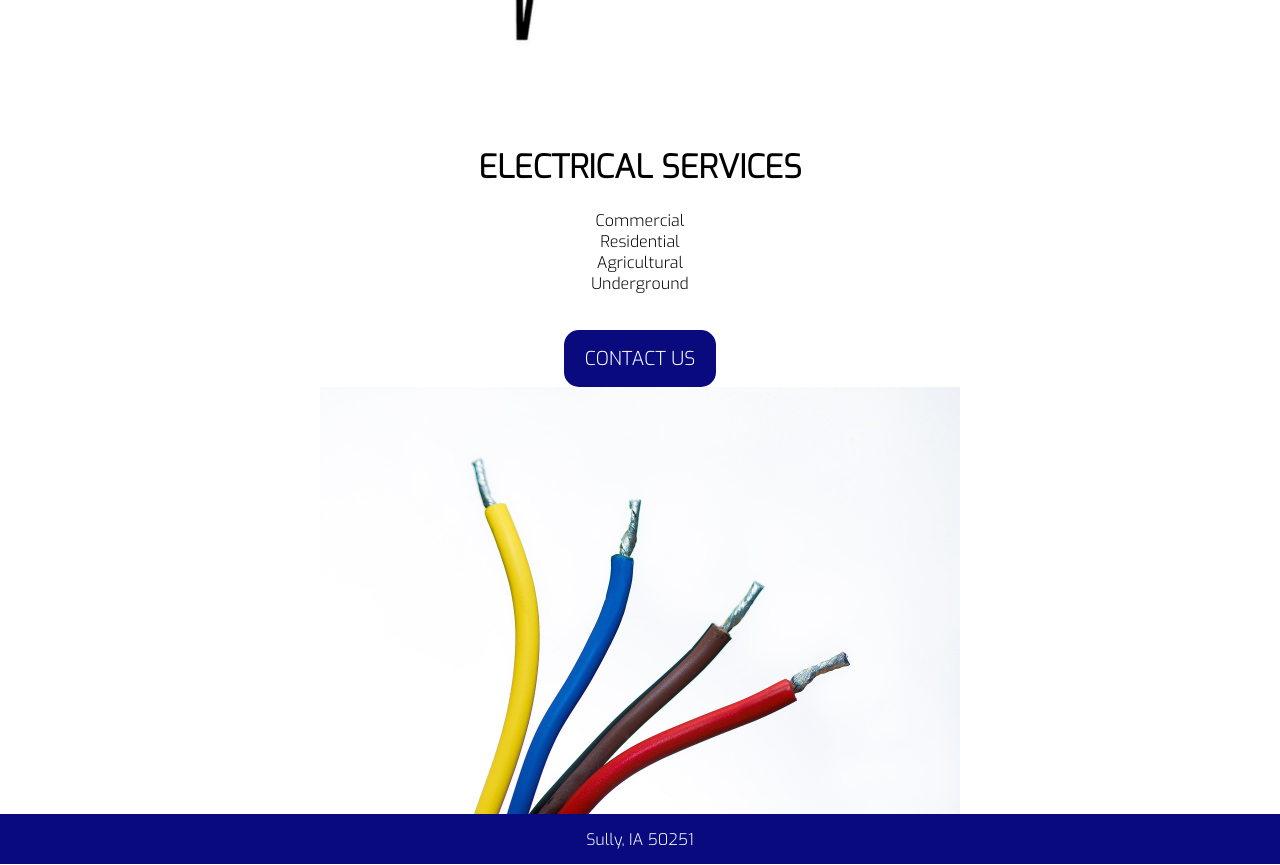
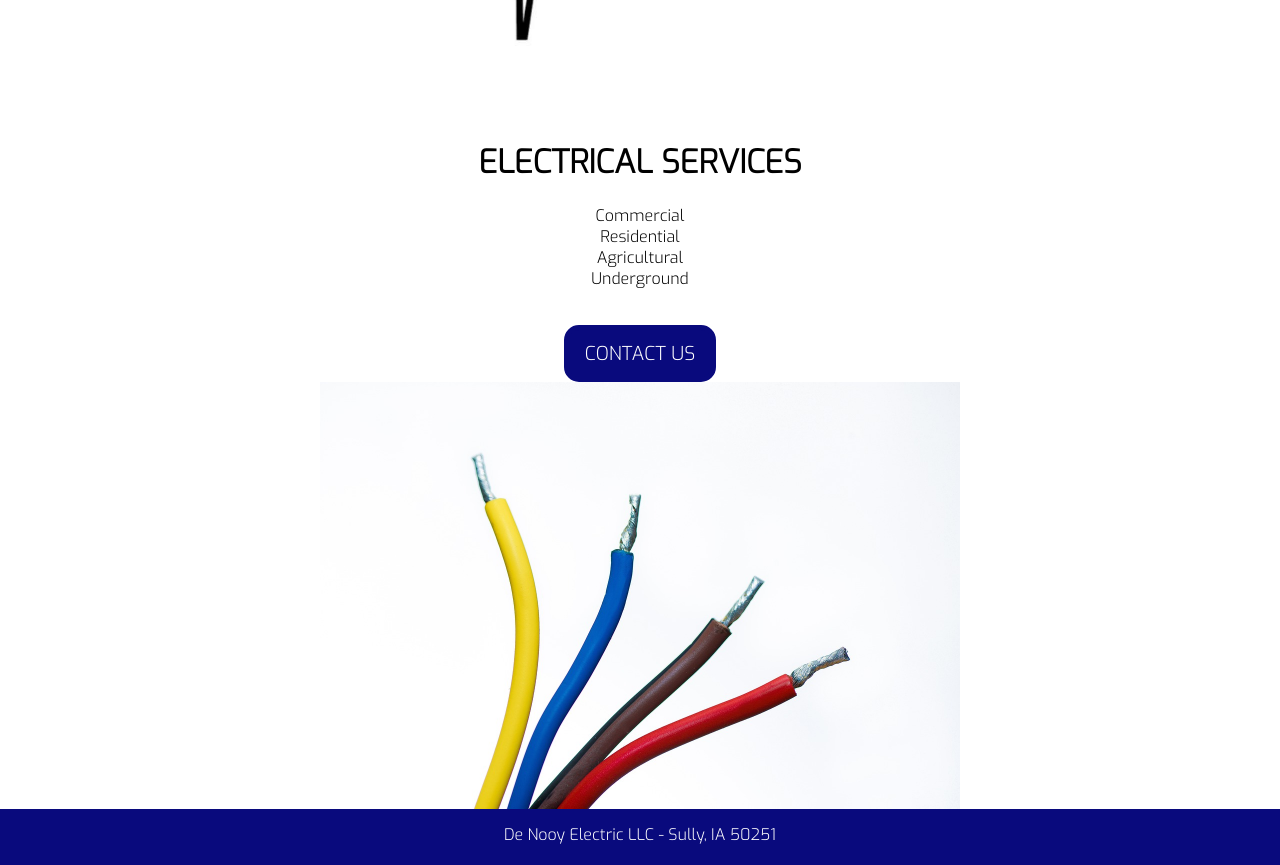
Before and after one commit to denooy/denooyelectric, a plain HTML site: page index.html in a window 1280 px wide. Shown: the part 520-1385 px from the top of the page. Drawn offline with Linux system fonts and the light colour scheme.

Commit message:
Add files via upload

```diff
--- a/index.html
+++ b/index.html
@@ -14,9 +14,11 @@
     <link href="https://fonts.googleapis.com/css2?family=Exo:wght@300&display=swap" rel="stylesheet">
 </head>
 <body>
+    <div class="container">
+        <div class="content-wrap">
         <header></header>
-    <img src="images/logo.png" alt="DeNooy Electric Logo">
-    <div class="container">
+        <img class="logo-image" src="images/logo.png" alt="DeNooy Electric Logo">
+        <div id="content">
         <div>
             <h1>ELECTRICAL SERVICES</h1>
             <ul>
@@ -30,7 +32,10 @@
             <button>CONTACT US</button>
         </div>
     </div>
+
         <img class="wires" src="images/wiring.jpg" alt="Stripped Wires">
-<footer><div class="footer">Sully, IA 50251</div></footer>
+        <footer><div class="footer">De Nooy Electric LLC - Sully, IA 50251</div></footer>
+     </div>
+    </div>
 </body>
 </html>
--- a/styles.css
+++ b/styles.css
@@ -7,7 +7,8 @@ body {
     padding: 0;
 }
 
-img {
+.logo-image {
+    display: block;
     width: 100%;
     max-width: 100%;
     height: auto;
@@ -15,6 +16,11 @@ img {
     margin-bottom: -25%;
 }
 .container {
+    position: relative;
+    min-height: 100vh;
+}
+
+#content {
     display: flex;
     justify-content: center;
     text-align: center;
@@ -54,19 +60,23 @@ button:hover {
     margin-right: auto;
     width: 50%;
     margin-top: 0%;
-    margin-bottom: -35%;
+    /* margin-bottom: -35%; */
 
+}
+
+.content-wrap {
+    padding-bottom: 3.5rem;
 }
 
 footer {
     background-color: #090a7d;
     width: 100%;
-    height: 50px;
-    /* position: relative; */
-    /* bottom: 0;    */
+    height: 3.5rem;
+    position: absolute;
+    bottom: 0;
     margin: 35% 0 0 0;
     padding: 0;
-    z-index: 99999;
+    /* z-index: 99999;   */
 }
 
 .footer {
@@ -75,3 +85,15 @@ footer {
     place-items: center;
     padding-top: 15px;
 }
+
+@media screen and (min-width: 320px) and (max-width: 1000px) {
+
+    .wires {
+        width: 100%;
+    }
+
+    h1 {
+        font-size: 1.25rem;
+    }
+
+}
```
Also changed, not shown: images/denooylogo.JPG (added). Lines whose indentation alone changed are shown as unchanged.
